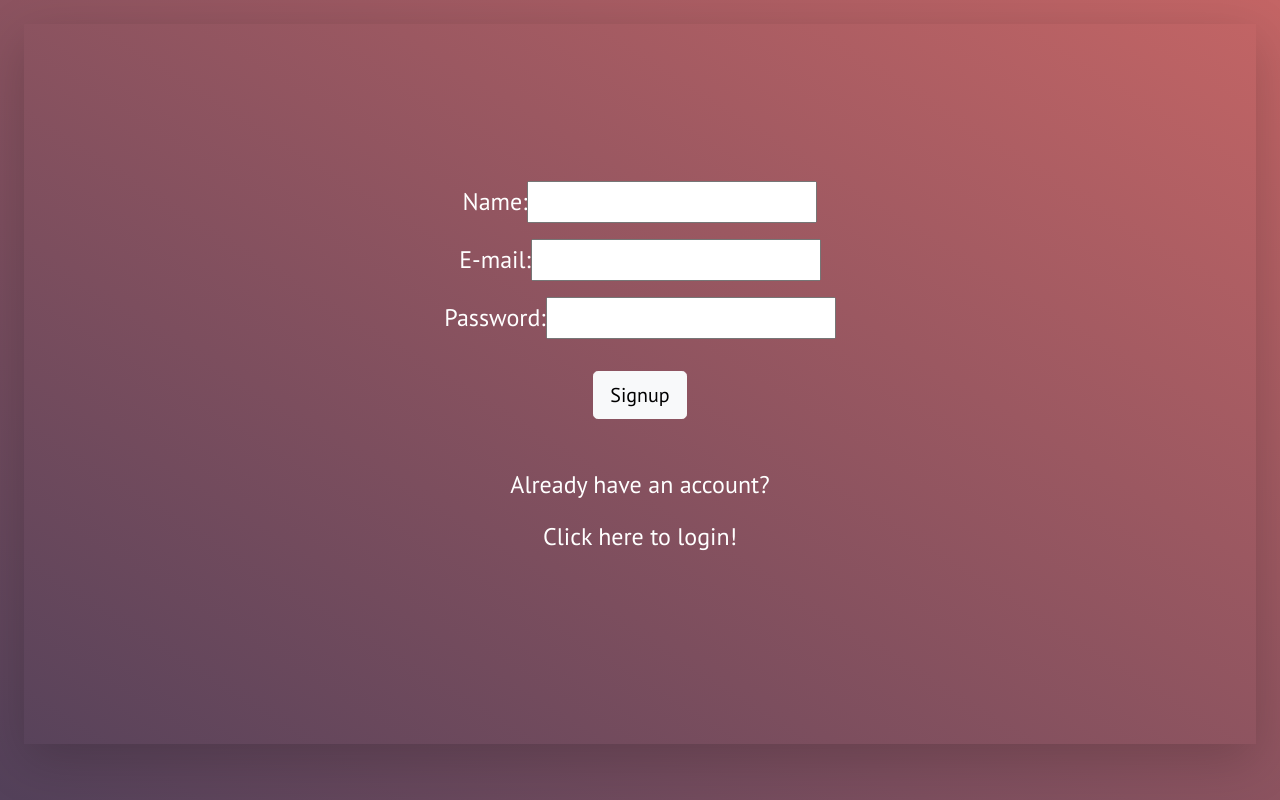
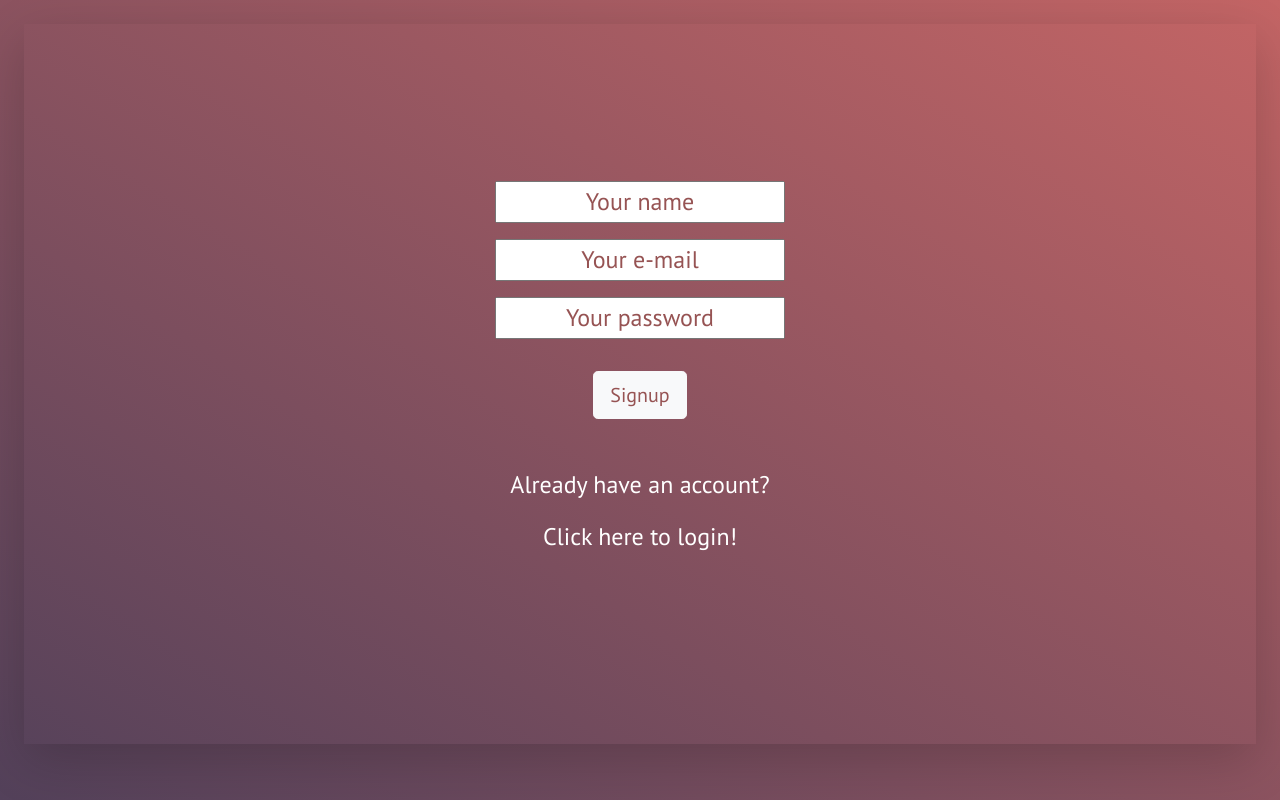
Before and after one commit to ironhack-sao-wdft/react-ironplate, a React (Create React App) app: page /signup in a window 1280 px wide. Built offline with nearby package versions, Linux system fonts and the light colour scheme; a web font is replaced by a local one.

Commit message:
small changes style login/signup

```diff
--- a/src/assets/styles/index.css
+++ b/src/assets/styles/index.css
@@ -102,6 +102,7 @@ hr {
 
 ::-webkit-input-placeholder {
   text-align: center;
+  color: #965353;
 }
 
 textarea {
--- a/src/pages/auth/Login.js
+++ b/src/pages/auth/Login.js
@@ -55,7 +55,7 @@ function Login() {
     <div className="entry-card m-4 shadow-lg p-1 mb-5">
       <form onSubmit={handleSubmit}>
         <div className="p-2">
-          <label htmlFor="signupFormEmail">E-mail: </label>
+          <label htmlFor="signupFormEmail" />
           <input
             type="email"
             name="email"
@@ -63,11 +63,12 @@ function Login() {
             value={state.email}
             error={errors.email}
             onChange={handleChange}
+            placeholder="Your e-mail"
           />
         </div>
 
         <div className="p-2">
-          <label htmlFor="signupFormPassword">Password: </label>
+          <label htmlFor="signupFormPassword" />
           <input
             type="password"
             name="password"
@@ -75,11 +76,16 @@ function Login() {
             value={state.password}
             error={errors.password}
             onChange={handleChange}
+            placeholder="Your password"
           />
         </div>
 
         <div className="p-4">
-          <button className="btn btn-light btn-lg" type="submit">
+          <button
+            className="btn btn-light btn-lg "
+            type="submit"
+            style={{ color: "#965353" }}
+          >
             Login
           </button>
         </div>
--- a/src/pages/auth/Signup.js
+++ b/src/pages/auth/Signup.js
@@ -38,7 +38,7 @@ function Signup(props) {
     <div className="entry-card m-4 shadow-lg p-1 mb-5">
       <form onSubmit={handleSubmit}>
         <div className="p-2">
-          <label htmlFor="signupFormName">Name:</label>
+          <label htmlFor="signupFormName" />
           <input
             type="text"
             name="name"
@@ -46,11 +46,12 @@ function Signup(props) {
             value={state.name}
             error={errors.name}
             onChange={handleChange}
+            placeholder="Your name"
           />
         </div>
 
         <div className="p-2">
-          <label htmlFor="signupFormEmail">E-mail:</label>
+          <label htmlFor="signupFormEmail" />
           <input
             type="email"
             name="email"
@@ -58,11 +59,12 @@ function Signup(props) {
             value={state.email}
             error={errors.email}
             onChange={handleChange}
+            placeholder="Your e-mail"
           />
         </div>
 
         <div className="p-2">
-          <label htmlFor="signupFormPassword">Password:</label>
+          <label htmlFor="signupFormPassword" />
           <input
             type="password"
             name="password"
@@ -70,11 +72,16 @@ function Signup(props) {
             value={state.password}
             error={errors.password}
             onChange={handleChange}
+            placeholder="Your password"
           />
         </div>
 
         <div className="p-4">
-          <button className="btn btn-light btn-lg" type="submit">
+          <button
+            className="btn btn-light btn-lg"
+            type="submit"
+            style={{ color: "#965353" }}
+          >
             Signup
           </button>
         </div>
```
